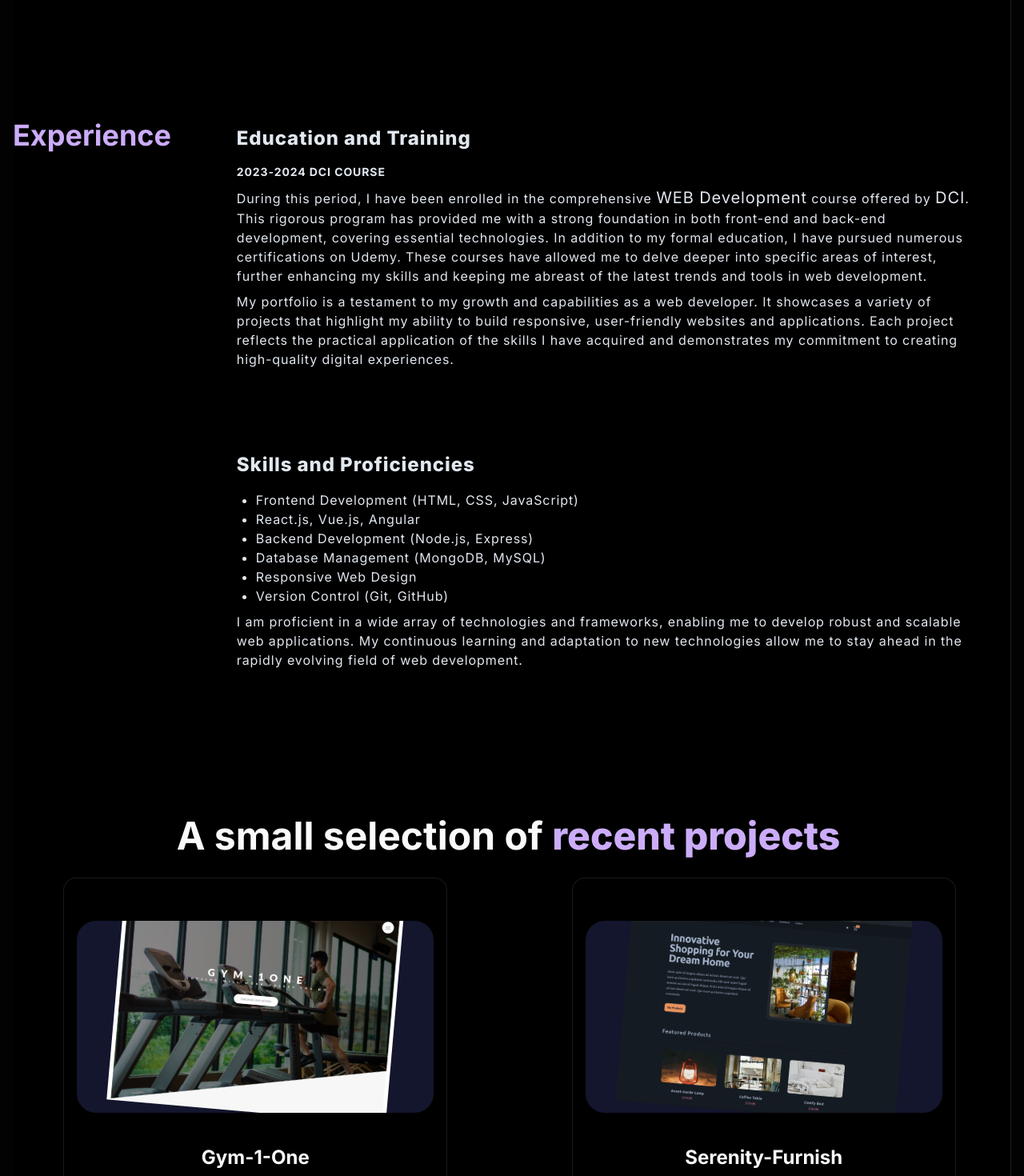
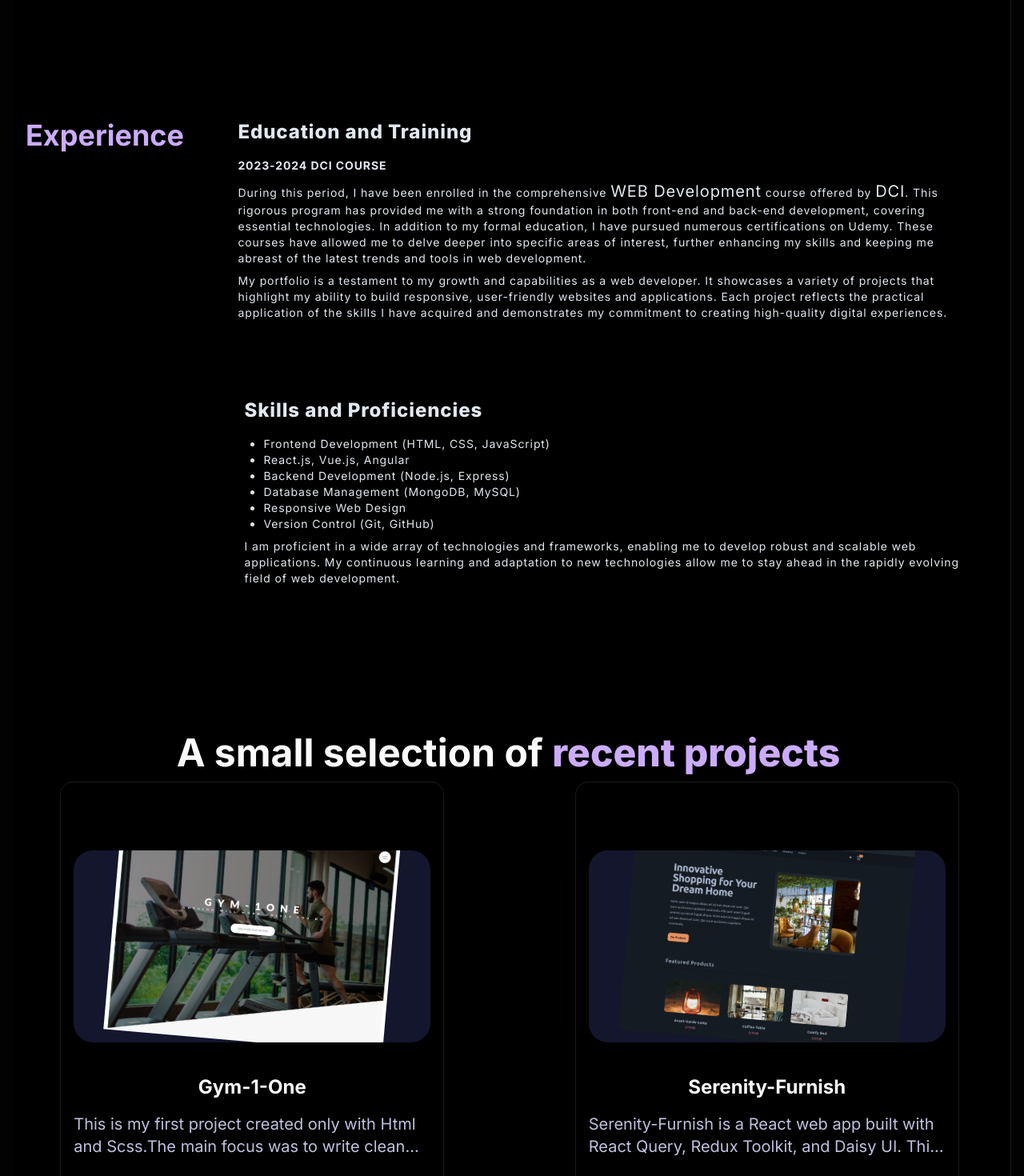
Before and after one commit to Rusu91-webdeveloper/Portfolio, a Next.js app: page / in a window 1280 px wide. Shown: the part 1080-2550 px from the top of the page at 80% size. Built offline with nearby package versions, Linux system fonts and the light colour scheme.

Commit message:
responsiveness

```diff
--- a/components/Experience.tsx
+++ b/components/Experience.tsx
@@ -1,6 +1,6 @@
 const Experience = () => {
   return (
-    <div className="flex flex-col   w-full  mx-auto  px2- text-left">
+    <div className="flex flex-col   w-full  mx-auto  px-4 text-left">
       <div className="text-slate-300 text-sm md:text-lg mb-8 flex flex-col place-items-center mdLg:place-items-start mdLg:flex-row mdLg:justify-between md:mt-[5rem] font-regular mt-10 flex-grow">
         <div>
           <h2 className=" text-purple mb-8 text-4xl md:mb-16 font-bold mt-6">
@@ -8,7 +8,7 @@ const Experience = () => {
           </h2>
         </div>
         <div className="flex w-full mdLg:w-[80%] tracking-tight leading-6 lg:leading-10 lg:tracking-wider flex-col huge:w-[75%] ">
-          <section className="mb-8  hover:bg-gradient-to-r from-pink-800 to-violet-900 p-3 text-base text-slate-200 hover:from-pink-700 hover:to-violet-800 hover:cursor-pointer p-8 rounded-3xl">
+          <section className="mb-8  hover:bg-gradient-to-r from-pink-800 to-violet-900 p-6 sm:text-base text-slate-200 hover:from-pink-700 hover:to-violet-800 hover:cursor-pointer  rounded-3xl text-sm">
             <h2 className="font-extrabold text-2xl mb-4">
               Education and Training
             </h2>
@@ -33,7 +33,7 @@ const Experience = () => {
               creating high-quality digital experiences.
             </p>
           </section>
-          <section className="mb-8  hover:bg-gradient-to-r from-pink-800 to-violet-900 p-3 text-base text-slate-200 hover:from-pink-700 hover:to-violet-800 hover:cursor-pointer p-8 rounded-3xl">
+          <section className="mb-8  hover:bg-gradient-to-r from-pink-800 to-violet-900  sm:text-base text-slate-200 hover:from-pink-700 hover:to-violet-800 hover:cursor-pointer p-8 rounded-3xl text-sm">
             <h2 className="font-extrabold text-2xl mb-4">
               Skills and Proficiencies
             </h2>
--- a/components/RecentProjects.tsx
+++ b/components/RecentProjects.tsx
@@ -5,16 +5,16 @@ import Image from "next/image";
 
 const RecentProjects = () => {
   return (
-    <div className="py-20">
-      <h1 className="heading mb-10 lg:mb-20">
+    <div className="lg:py-20 py-10">
+      <h1 className="heading mb-10 md:mb-24 lg:mb-28 px-4">
         A small selection of{" "}
         <span className="text-purple font-extrabold">recent projects</span>
       </h1>
 
-      <div className="flex flex-wrap flex-col  items-center justify-center p-4 gap-16 mt-10 lg:grid lg:grid-cols-2 ">
+      <div className="flex flex-wrap flex-col  items-center justify-center p-2 gap-2 md:gap-20 lg:gap-16  lg:mt-10 lg:grid lg:grid-cols-2 ">
         {projects.map((item) => (
           <div
-            className="lg:min-h-[24.5rem] h-[20rem] flex items-center justify-center max-w-full mb-16 "
+            className="lg:min-h-[24.5rem] flex items-center justify-center max-w-full mb-24 "
             key={item.id}
           >
             <PinContainer
@@ -38,15 +38,15 @@ const RecentProjects = () => {
                 />
               </div>
 
-              <h1 className="font-bold lg:text-2xl md:text-xl text-base line-clamp-1">
+              <h1 className="font-bold lg:text-2xl md:text-xl text-base line-clamp-1 ">
                 {item.title}
               </h1>
 
               <p
-                className="lg:text-xl lg:font-normal font-light text-sm line-clamp-2"
+                className="lg:text-xl lg:font-normal font-light text-sm line-clamp-2 "
                 style={{
                   color: "#BEC1DD",
-                  margin: "1vh 0",
+                  margin: "2vh 0",
                 }}
               >
                 {item.des}
--- a/components/ui/3d-pin.tsx
+++ b/components/ui/3d-pin.tsx
@@ -56,7 +56,7 @@ export const PinContainer = ({
           style={{
             transform: transform,
           }}
-          className="absolute left-1/2 p-4 top-1/2  flex justify-start items-start  rounded-2xl  shadow-[0_8px_16px_rgb(0_0_0/0.4)] border border-white/[0.1] group-hover/pin:border-white/[0.2] transition duration-700 overflow-hidden min-w-[70vw] lg:min-w-[30rem] max-w-[60rem] h-[37vh] lg:h-[35rem] w-full bg-black "
+          className="absolute left-1/2 p-4 top-1/2  flex justify-start items-start  rounded-2xl  shadow-[0_8px_16px_rgb(0_0_0/0.4)] border border-white/[0.1] group-hover/pin:border-white/[0.2] transition duration-700 overflow-hidden min-w-[70vw] lg:min-w-[30rem] max-w-[60rem]  lg:h-[40rem] w-full "
         >
           <div className={cn(" relative z-20 ", className)}>{children}</div>
         </div>
```
